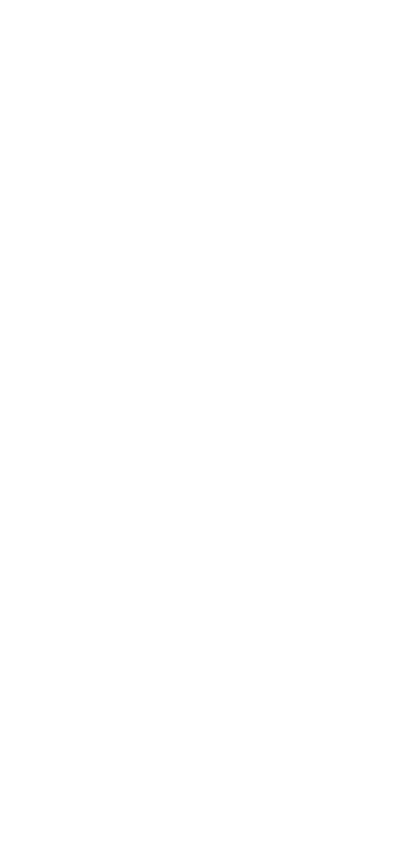
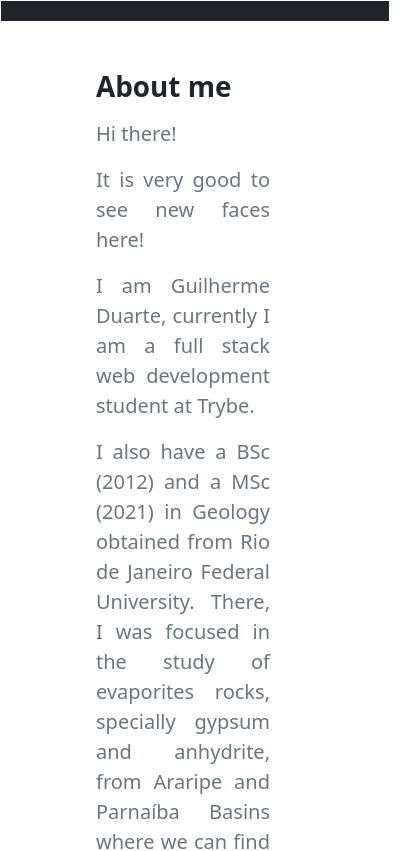
Before and after one commit to guilherme0893/portfolio, a React (Create React App) app: page /about in a window 390 px wide. Shown: the top 851 px of the page, 418 px wide, since content can reach past the window. Built offline with nearby package versions, Linux system fonts and the light colour scheme.

Commit message:
tried to add media query

```diff
--- a/src/App.js
+++ b/src/App.js
@@ -7,7 +7,6 @@ import Home from './pages/Home';
 import About from './pages/About';
 import Portfolio from './pages/Portfolio';
 import NotFound from './pages/NotFound';
-import MediaQuery from 'react-responsive';
 
 class App extends React.Component{
   constructor(props) {
@@ -37,7 +36,6 @@ class App extends React.Component{
     const {repositories, repoOnScreen} = this.state;
     return (
       <>
-        <MediaQuery minWidth={400}>
         <Navbar
           repositories={repositories}
           handleOnChange={this.handleOnChange}
@@ -60,7 +58,6 @@ class App extends React.Component{
           />
         </Switch>
         <Footer />
-        </MediaQuery>
       </>
     );
   }
--- a/src/components/Navbar.js
+++ b/src/components/Navbar.js
@@ -1,40 +1,13 @@
 import React, { Component } from 'react';
-import { NavLink, Link } from 'react-router-dom';
-// import logo from '../assets/images/topsecret.png';
+import { NavLink } from 'react-router-dom';
 
 export default class Navbar extends Component {
   render() {
     const {repositories, handleOnChange}=this.props;
     return (
-      <nav className="navbar navbar-expand-lg navbar-dark bg-dark">
+      <>
+        <nav className="navbar navbar-expand-lg navbar-dark bg-dark mediaQuery">
         <div className="container px-5">
-          {/* <Link className="navbar-brand" exact to="/" activeClassName="selected">
-            <img src={logo} alt="" width="170" />
-          </Link> */}
-          {/* <button
-            className="navbar-toggler"
-            type="button"
-            data-bs-toggle="collapse"
-            data-bs-target="#navbarSupportedContent"
-            aria-controls="navbarSupportedContent"
-            aria-expanded="false"
-            aria-label="Toggle navigation"
-          >
-            <span className="navbar-toggler-icon"></span>
-          </button> */}
-          {/* <select
-            className="form-select"
-            aria-label="Default select example"
-            onChange={handleOnChange}
-          >
-            {repositories.map((repo) => (
-              <option
-                key={repo.id}
-                value={repo.name}>
-                  {repo.name}
-              </option>
-            ))}
-          </select> */}
           <div className="collapse navbar-collapse" id="navbarSupportedContent">
             <ul className="navbar-nav ms-auto mb-2 mb-lg-0">
               <li className="nav-item">
@@ -56,6 +29,8 @@ export default class Navbar extends Component {
           </div>
         </div>
       </nav>
+      </>
+
     );
   }
 }
--- /dev/null
+++ b/src/css/mediaQueryStyle.css
@@ -0,0 +1,5 @@
+.mediaQuery {
+  @media (max-width: 400px) {
+    text-align: center;
+  }
+}
```
Lines whose indentation alone changed are shown as unchanged.
